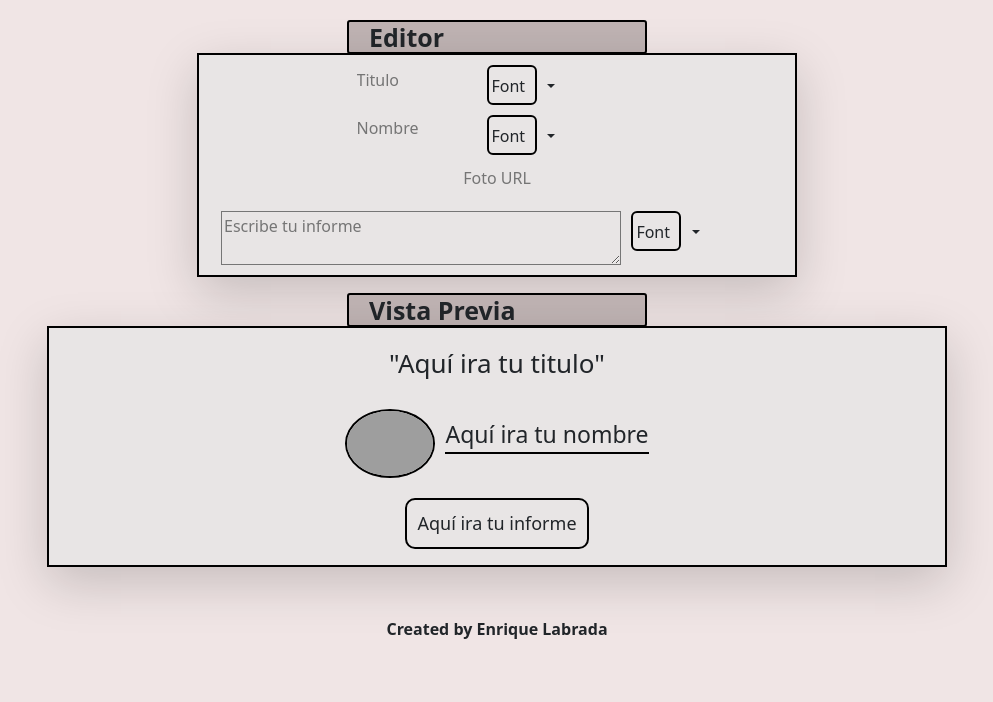
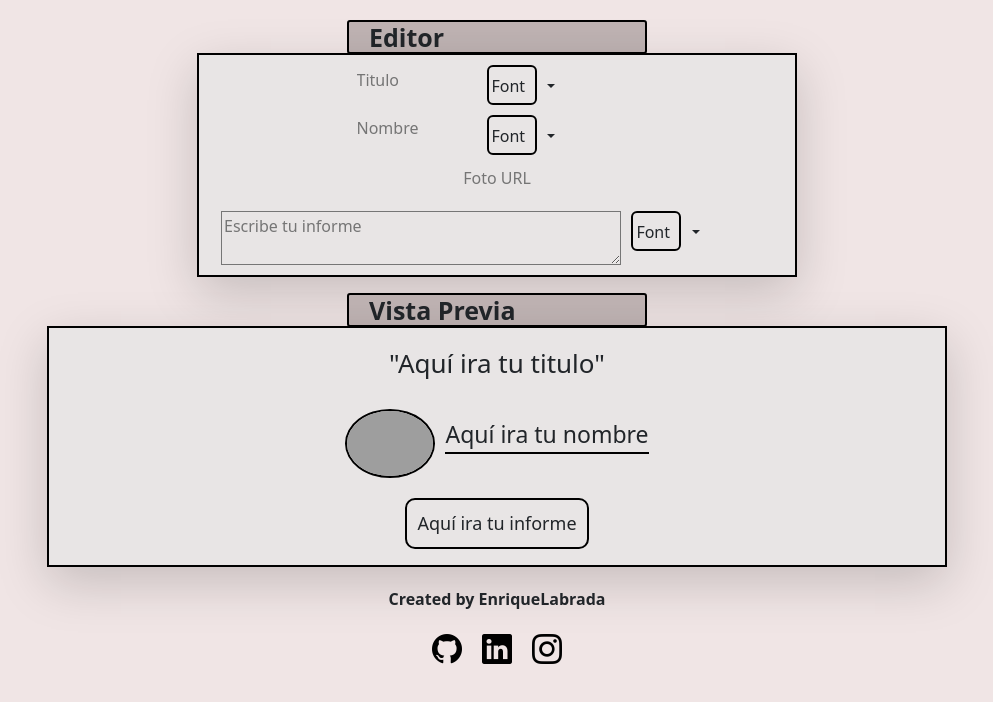
Before and after one commit to EnriqueLabrada/Informe-MarkDown, a React (Create React App) app: page / in a window 1280 px wide. Shown: the top 702 px of the page, without its empty margins (143-1136 px from the left). Built offline with nearby package versions, Linux system fonts and the light colour scheme; grey boxes are pictures that could not be loaded; a web font is replaced by a local one.

Commit message:
add personal links

```diff
--- a/src/App.css
+++ b/src/App.css
@@ -10,6 +10,25 @@ html, body, .App, #root {
 }
 
 footer{
-  margin-top: 50px;
-  font-weight: bold;
+  margin-top: 20px;
+  display: flex;
+  align-items: center;
+  justify-content: center;
+  flex-direction: column;
+  font-weight:bold ;
 }
+
+.enlaces {
+  font-size: 30px;
+}
+
+.enlaces a i {
+  padding: 10px;
+  color: black;
+}
+
+.enlaces a i:hover{
+  transition: all ease 0.3s;
+  color: rgb(213, 84, 99);
+  font-size: 35px;
+}
--- a/src/App.js
+++ b/src/App.js
@@ -1,6 +1,7 @@
 import './App.css';
 import '../node_modules/bootstrap/dist/css/bootstrap.css'
 import '../node_modules/bootstrap/dist/js/bootstrap.js'
+import'../node_modules/bootstrap-icons/font/bootstrap-icons.css'
 import TextArea from './components/text-area.jsx'
 import VistaPrevia from './components/vistaPrevia.jsx';
 
@@ -9,7 +10,14 @@ function App() {
     <div className='App container d-flex'>
       <TextArea></TextArea>
       <VistaPrevia></VistaPrevia>
-      <footer>Created by Enrique Labrada</footer>
+      <footer>
+      <p> Created by EnriqueLabrada </p>
+        <div className='enlaces d-flex'>
+          <a href='https://github.com/EnriqueLabrada' rel='noreferrer' target='_blank'><i className='bi bi-github'></i></a>
+          <a href='https://www.linkedin.com/in/enrique-labrada-rivero-814b4927a/' rel='noreferrer' target='_blank'><i className='bi bi-linkedin'></i></a>
+          <a href='https://www.instagram.com/enri_labrada?igsh=MWdnMHZobXNmZGVjbQ==' rel='noreferrer' target='_blank'><i class="bi bi-instagram"></i></a>
+        </div>
+      </footer>
     </div>
   );
 }
```
